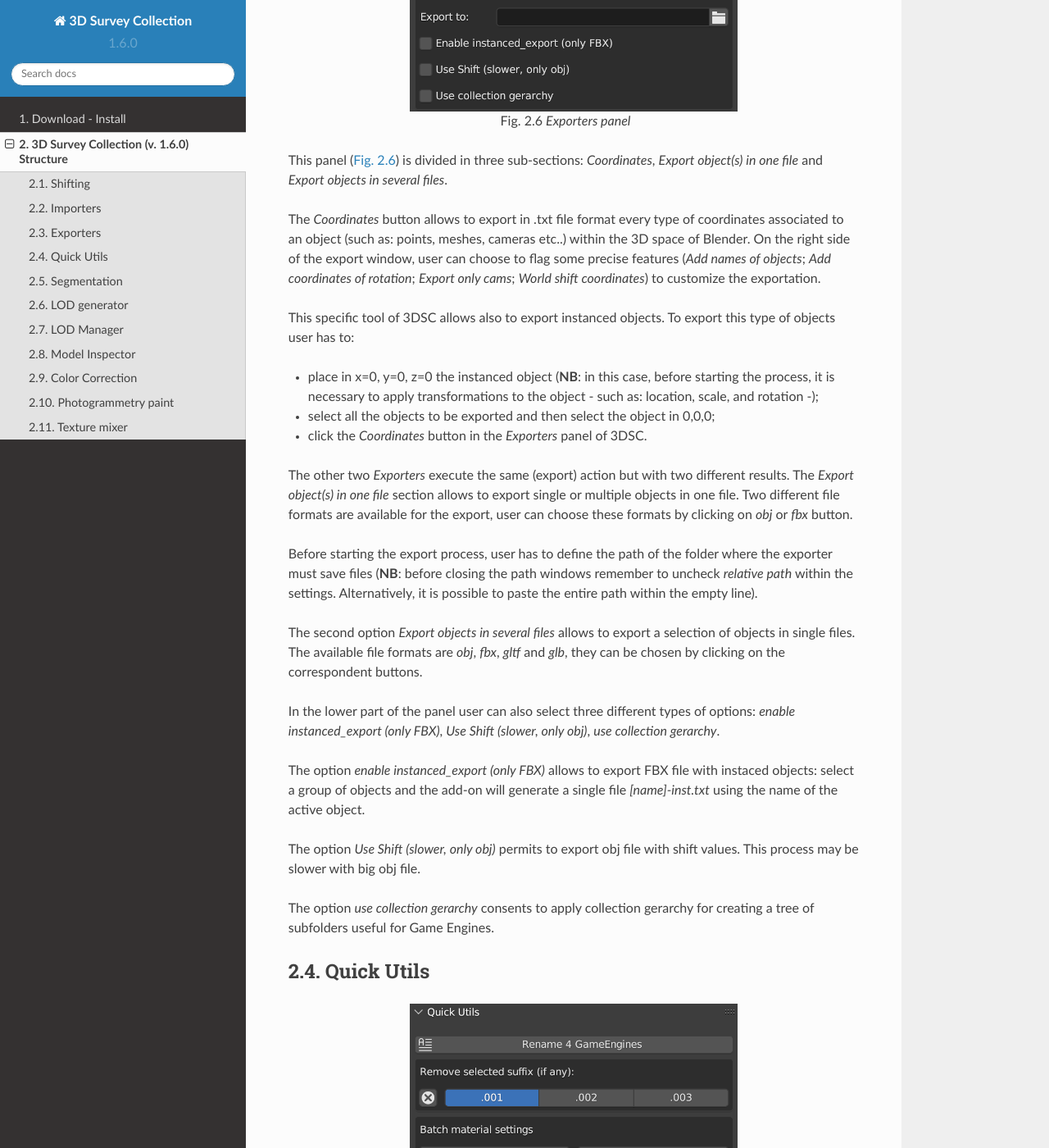
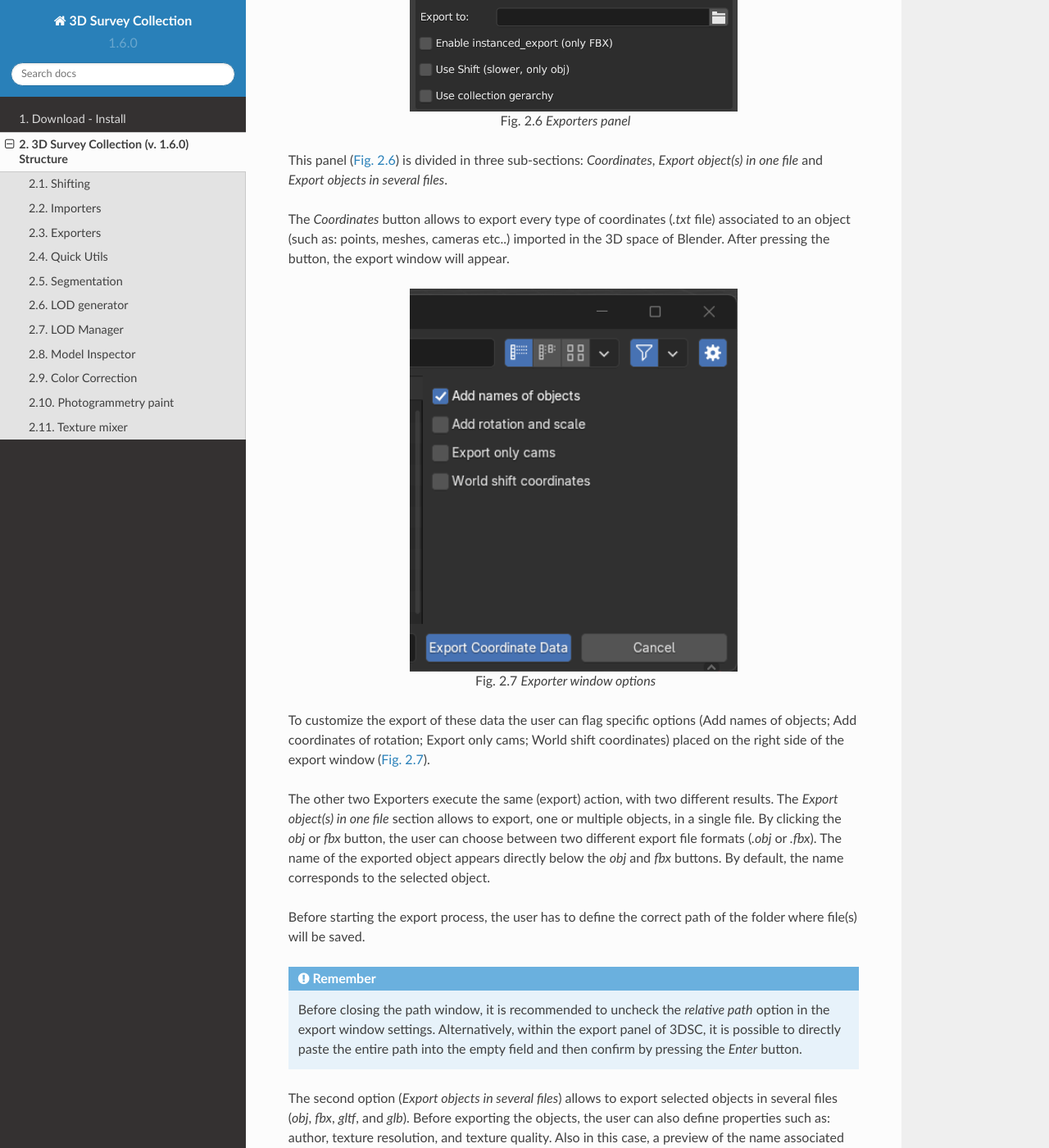
Before and after one commit to zalmoxes-laran/3D-survey-collection-doc, a Sphinx documentation site: the page built from docs/3DSCstructure.rst, in a window 1280 px wide and 1400 px high, scrolled down 5064 px. Shown: the whole window at 82% size. Built offline with Sphinx 7.4.7 and the Read the Docs theme 2.0.0, drawn with Linux system fonts in a browser that asks for light colours; some of the changed text lies outside the part shown.

Commit message:
update new Export section

```diff
--- a/docs/3DSCstructure.rst
+++ b/docs/3DSCstructure.rst
@@ -144,33 +144,60 @@ Exporters
 
 This panel (:numref:`Fig. %s <ExportersFIG>`) is divided in three sub-sections: *Coordinates*, *Export object(s) in one file* and *Export objects in several files*.
 
-The *Coordinates* button allows to export in .txt file format every type of coordinates associated to an object (such as: points, meshes, cameras etc..) within the 3D space of Blender.
-On the right side of the export window, user can choose to flag some precise features (*Add names of objects*; *Add coordinates of rotation*; *Export only cams*; *World shift coordinates*) to customize the exportation.
+The *Coordinates* button allows to export every type of coordinates (*.txt* file) associated to an object (such as: points, meshes, cameras etc..) imported in the 3D space of Blender.
+After pressing the button, the export window will appear.
 
-This specific tool of 3DSC allows also to export instanced objects.
-To export this type of objects user has to:
+.. _ExportersFIG_02:
 
-- place in x=0, y=0, z=0 the instanced object (**NB**: in this case, before starting the process, it is necessary to apply transformations to the object - such as: location, scale, and rotation -);
+.. figure:: img/Exporters_02.png
+   :width: 400
+   :align: center
 
+   Exporter window options
+
+To customize the export of these data the user can flag specific options (Add names of objects; Add coordinates of rotation; Export only cams; World shift coordinates) placed on the right side of the export window (:numref:`Fig. %s <ExportersFIG_02>`).
+
+The other two Exporters execute the same (export) action, with two different results.
+The *Export object(s) in one file* section allows to export, one or multiple objects, in a single file.
+By clicking the *obj* or *fbx* button, the user can choose between two different export file formats (*.obj* or *.fbx*).
+The name of the exported object appears directly below the *obj* and *fbx* buttons.
+By default, the name corresponds to the selected object.
+
+Before starting the export process, the user has to define the correct path of the folder where file(s) will be saved.
+
+.. admonition:: Remember
+
+   Before closing the path window, it is recommended to uncheck the *relative path* option in the export window settings. Alternatively, within the export panel of 3DSC, it is possible to directly paste the entire path into the empty field and then confirm by pressing the *Enter* button.
+
+The second option (*Export objects in several files*) allows to export selected objects in several files (*obj*, *fbx*, *gltf*, and *glb*).
+Before exporting the objects, the user can also define properties such as: author, texture resolution, and texture quality.
+Also in this case, a preview of the name associated with the exported objects appears directly below the *Max resolution* and *Quality* buttons.
+By default, the name of each exported objects corresponds to *objectname.fileFormat*.
+
+By activating the *Use shift* options, 3DSC will export only *obj* files with the corresponding shift.
+This option will permit to import these geometries within software that can manage georeferenced data.
+For example, this option will be useful with tiles that need to be textured within a photogrammetric software, as explained in the next sections.
+
+
+The Exporter tool of 3DSC allows also to export instanced objects.
+To export this type of objects it is necessary to:
+- place in x=0, y=0, z=0 the instanced object with location, scale, and rotation applied (*ctrl+a* command within the viewport of Blender);
 - select all the objects to be exported and then select the object in 0,0,0;
+- click the *Coordinates* button in the *Exporters* panel of 3DSC;
+- locate the folder where the *.txt* file has to be saved and set the name of the file
+- flag the right options (:numref:`Fig. %s <ExportersFIG_02>`)
+- press the *Export Coordinate Data* button.
 
-- click the *Coordinates* button in the *Exporters* panel of 3DSC.
+This procedure will create a *.txt* file with the locations of to the instanced object.
+This procedure will work also for *obj*, *fbx*, *gltf* and *glb*.
 
-The other two *Exporters* execute the same (export) action but with two different results.
-The *Export object(s) in one file* section allows to export single or multiple objects in one file.
-Two different file formats are available for the export, user can choose these formats by clicking on *obj* or *fbx* button.
+At the bottom of the Exporter panel, the option *Enable instanced_export (only FBX)*, if selected, activates an automatic procedure available only for *.fbx* files.
+This procedure requires, first, the selection of a group of objects and, then, the add-on will generate a single file *[name]-inst.txt* using the name of the active object.
 
-Before starting the export process, user has to define the path of the folder where the exporter must save files (**NB**: before closing the path windows remember to uncheck *relative path* within the settings.
-Alternatively, it is possible to paste the entire path within the empty line).
+In the same part of the panel the user can also select two others options: *Use Shift (slower, only obj)* and *use collection gerarchy*.
 
-The second option *Export objects in several files* allows to export a selection of objects in single files.
-The available file formats are *obj*, *fbx*, *gltf* and *glb*, they can be chosen by clicking on the correspondent buttons.
-
-In the lower part of the panel user can also select three different types of options: *enable instanced_export (only FBX)*, *Use Shift (slower, only obj)*, *use collection gerarchy*.
-
-The option *enable instanced_export (only FBX)* allows to export FBX file with instaced objects: select a group of objects and the add-on will generate a single file *[name]-inst.txt* using the name of the active object.
-
-The option *Use Shift (slower, only obj)* permits to export obj file with shift values. This process may be slower with big obj file.
+The option *Use Shift (slower, only obj)* permits to export *obj* file(s) with shift values.
+This process may be slower with big *obj* file(s).
 
 The option *use collection gerarchy* consents to apply collection gerarchy for creating a tree of subfolders useful for Game Engines.
 
```
Also changed, not shown: docs/img/Exporters_02.png (added).
